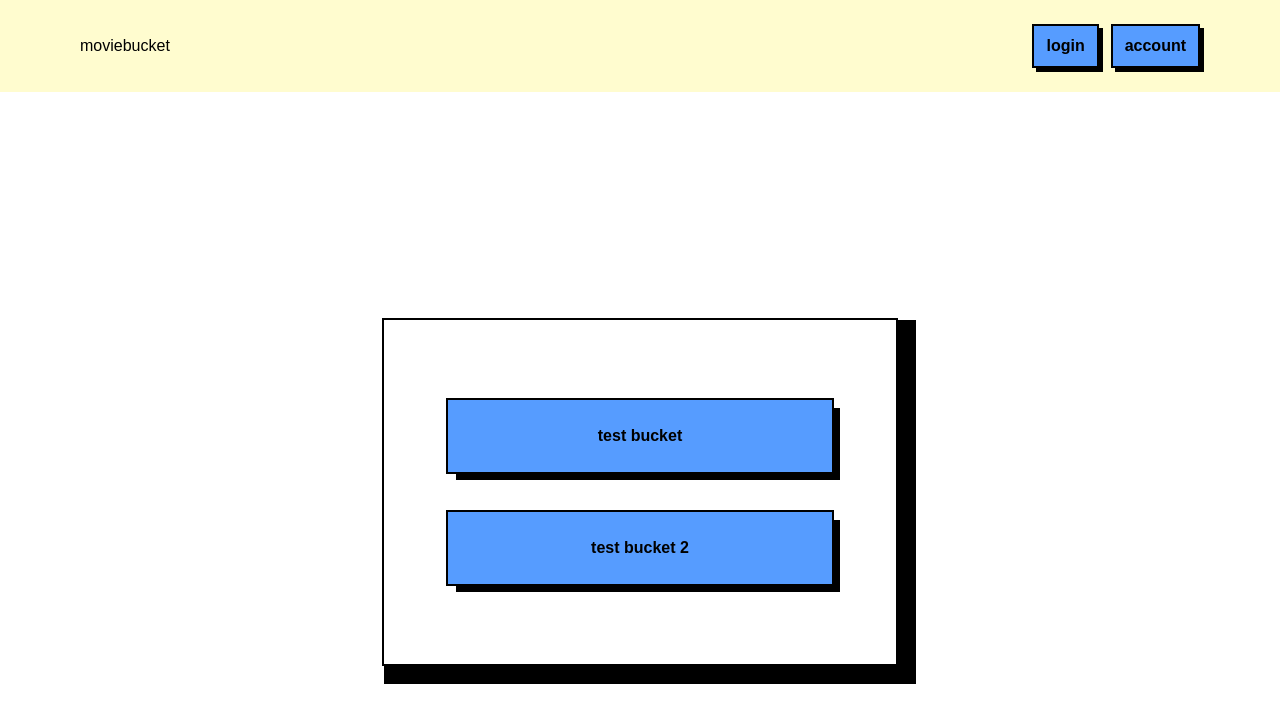
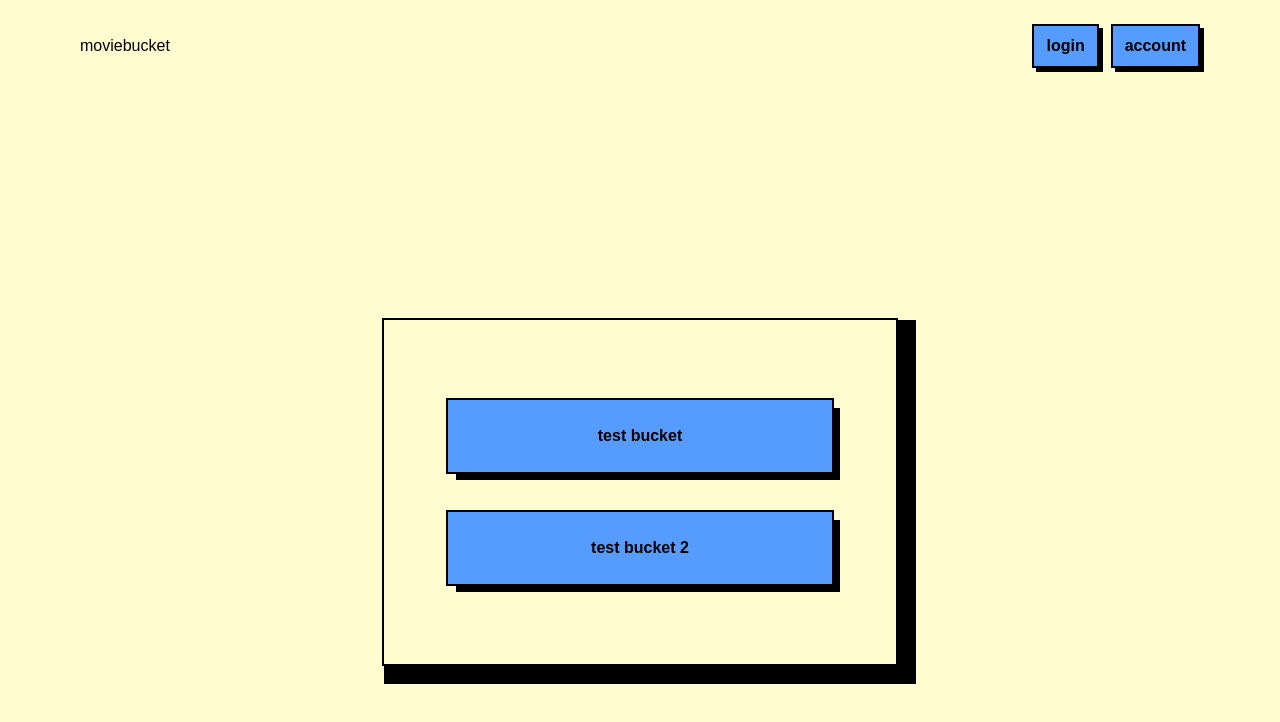
Before and after one commit to thwilson3/movie_bucket_frontend, a React (Vite) app: page / in a window 1280 px wide. Shown: the top 722 px of the page. Built offline with nearby package versions, Linux system fonts and the light colour scheme; a web font is replaced by a local one.

Commit message:
Format document

```diff
--- a/src/components/Homepage.tsx
+++ b/src/components/Homepage.tsx
@@ -11,7 +11,7 @@ import BucketList from "./BucketList";
 // const bucketItems = [{ name: "test bucket" }, { name: "test bucket 2" }];
 export default function Homepage() {
   return (
-    <div className="flex items-center justify-center h-screen">
+    <div className="flex items-center justify-center h-screen bg-background">
         <BucketList />
     </div>
   );
```
Also changed, not shown: src/components/BucketList.tsx (+2 -5 lines).
